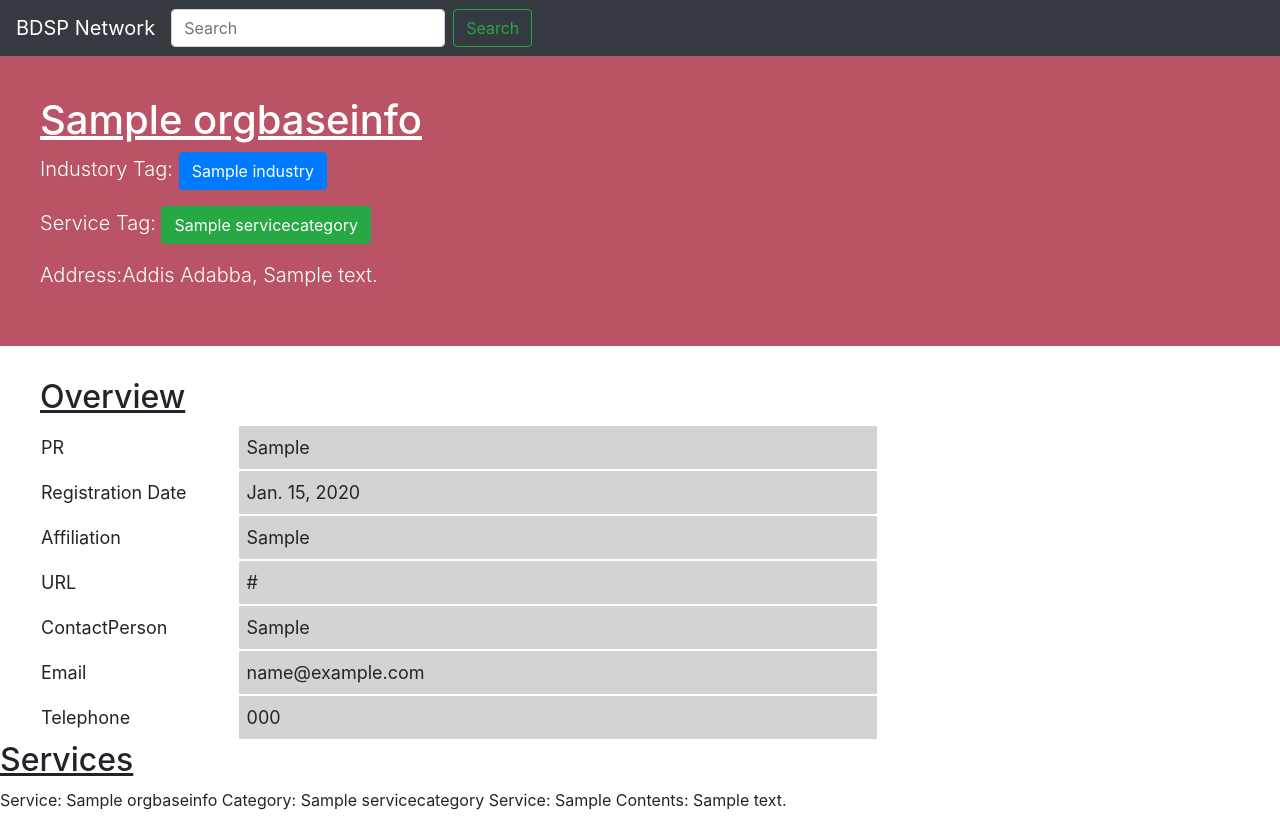
After one commit to ShintaG3/bdsp, a Django app: a page that uses templates/base/navbar.html in a window 1280 px wide. The commit adds this page. Run offline with Django 3.2, Linux system fonts and the light colour scheme; tables that the repository leaves empty hold one stand-in row (values such as "Sample post"); some libraries are stand-ins or nearby versions.

Commit message:
Getting closer

```diff
--- /dev/null
+++ b/index/static/details.css
@@ -0,0 +1,37 @@
+h1{
+  text-decoration: underline;
+}
+
+.container{
+  margin: 0px;
+  padding: 0px;
+}
+
+.jumbotron{
+  color: #fff;
+  width: 100vw;
+  padding:40px;
+  background-color: #bb5367;
+}
+h2{
+  text-decoration: underline;
+}
+main{
+  margin-left: 40px;
+}
+table{
+  font-size: Large;
+}
+td{
+  padding-right: 50px;
+}
+tr{
+
+}
+.tableright{
+  background-color: lightgrey;
+  border: 2px solid #fff;
+  min-width:50vw;
+  padding: 8px;
+  border-radius: 5px;
+}
--- a/index/static/search.css
+++ b/index/static/search.css
@@ -12,8 +12,7 @@ div {
 }
 
 fieldset {
-  background: cyan;
-  border: 5px solid blue;
+  border: 3px solid blue;
   margin-bottom: 20px;
   max-width: 100vw;
 }
@@ -24,6 +23,7 @@ legend {
   width: auto;
   padding: 5px;
 }
+
 .search_category{
 
 }
--- /dev/null
+++ b/index/templates/index/details.html
@@ -0,0 +1,51 @@
+{% extends 'base.html' %}
+{% block style %}
+{% load static %}
+<link rel="stylesheet" href="{% static 'details.css' %}" type="text/css" />
+{% endblock %}
+{% block content %}
+<div class="jumbotron jumbotron-fluid">
+  <div class="container">
+    <h1>{{ org.Name }}</h1>
+    <p class="lead">Industory Tag: <a class="btn btn-primary" href="#" role="button">{{ org.Industry }}</a></p>
+    <p class="lead">Service Tag:
+      {% for service in org.ServiceCategory.all %}
+      <span class="btn btn-success"">{{ service.Name }}</span>
+      {% endfor %}
+    </p>
+    <p class="lead">Address:{{ org.Region }}, {{ org.Address }}</p>
+  </div>
+</div>
+<main>
+
+<h2>Overview</h2>
+
+<table>
+  <tr>
+    <td>PR</td><td class="tableright">{{ org.PR }}</td>
+  </tr>
+  <tr>
+    <td>Registration Date</td><td class="tableright">{{ org.RegistrationDate }}</td>
+  </tr>
+  <tr>
+    <td>Affiliation</td><td class="tableright">{{ org.Affiliation }}</td>
+  </tr>
+  <tr>
+    <td>URL</td><td class="tableright">{{ org.Url }}</td>
+  </tr>
+  <tr>
+    <td>ContactPerson</td><td class="tableright">{{ org.ContactPerson }}</td>
+  </tr>
+  <tr>
+    <td>Email</td><td class="tableright">{{ org.Email }}</td>
+  </tr>
+  <tr>
+    <td>Telephone</td><td class="tableright">{{ org.Telephone }}</td>
+  </tr>
+</table>
+</main>
+<h2>Services</h2>
+{% for service in services %}
+<p>Service: {{ service.OrgName }} Category: {{ service.ServiceCategory }} Service: {{ service.Service }} Contents: {{ service.Contents }}</p>
+{% endfor %}
+{% endblock %}
--- a/index/templates/index/index.html
+++ b/index/templates/index/index.html
@@ -5,7 +5,7 @@
 {% endblock %}
 
 {% block content %}
-<form class="" action="" method="post">
+<form class="" action="{% url 'list' %}" method="post">
   {% csrf_token %}
   <fieldset>
   <legend>Region</legend>
@@ -42,7 +42,7 @@
     <label for="allservices">all</label>
   </div>
   </fieldset>
-    <input type="submit" name="" value="Submit">
+    <input type="submit" name="" value="Search" class="btn" style="background-color:lightblue;">
 </form>
 
 
--- a/index/urls.py
+++ b/index/urls.py
@@ -3,7 +3,6 @@ from . import views
 
 urlpatterns = [
     path('', views.index, name="index"),
-    path('organization/', views.organization, name='organization'),
-    path('service/', views.service, name='service'),
-    path('detail/', views.detail, name='detail'),
+    path('list', views.list, name="list"),
+    path('details/<name>', views.details, name="details")
 ]
--- a/index/views.py
+++ b/index/views.py
@@ -1,22 +1,37 @@
 from django.shortcuts import render
 from django.http import HttpResponse
-from .models import Industry, ServiceCategory, Region_data, OrgBaseInfo
+from .models import Industry, ServiceCategory, Region_data, OrgBaseInfo, Service
 
 def index (request):
+    regiondata = Region_data
+    regions = []
+    for region in regiondata:
+        regions.append({'name':region[0], 'value':region[1]})
+    context = {
+        'industries': Industry.objects.all(),
+        'services': ServiceCategory.objects.all(),
+        'regions': regions
+    }
+    return render(request, 'index/index.html', context=context)
 
+def list (request):
     if request.method == 'POST':
         regions = request.POST.getlist('region')
         print(regions)
         industries = request.POST.getlist('industry')
         services = request.POST.getlist('service')
-        # Send all the data if any all is selected
+    # Send all the data if any all is selected
         if "allregion" in regions or "allindustries" in industries or "allservices" in services:
             query_result = OrgBaseInfo.objects.all()
-            print(query_result)
-            return HttpResponse(query_result)
+            context = {
+                'query_result': query_result
+            }
+    # Send empty if nothin selected
         if len(regions)==0 and len(industries)==0 and len(services)==0:
-            return HttpResponse('No result')
-        #chaining the  input data for querying
+            context = {
+            }
+            return render(request, 'index/list.html', context=context)
+    #chaining the  input data for querying
         if len(regions) == 0:
             for region in Region_data:
                 regions.append(region[0])
@@ -31,25 +46,29 @@ def index (request):
             for service in allservices:
                 services.append(service.Name)
             print('no service')
-        query_result = OrgBaseInfo.objects.filter(Region__in=regions, Industry__Name__in=industries, ServiceCategory__Name__in=services).distinct()
-        print(query_result)
-        return HttpResponse(query_result)
-    regiondata = Region_data
-    regions = []
-    for region in regiondata:
-        regions.append({'name':region[0], 'value':region[1]})
+            query_result = OrgBaseInfo.objects.filter(
+                Region__in=regions, Industry__Name__in=industries, ServiceCategory__Name__in=services).distinct()
+        context = {
+            'query_result': query_result
+        }
+        return render(request, 'index/list.html', context=context)
+    query_result = OrgBaseInfo.objects.all()
     context = {
-        'industries': Industry.objects.all(),
-        'services': ServiceCategory.objects.all(),
-        'regions': regions
+        'query_result': query_result
+        }
+    return render(request, 'index/list.html', context=context)
+
+def details(request, name):
+    org = OrgBaseInfo.objects.get(Name=name)
+    region = org.Region
+    for r in Region_data:
+        if r[0] == region:
+            region = r[1]
+        org.Region = region
+    services = Service.objects.filter(OrgName=org)
+    print(services)
+    context={
+    'org': org,
+    'services': services
     }
-    return render(request, 'index/index.html', context=context)
-
-def organization (request):
-    return render(request, 'index/organization.html')
-
-def service (request):
-    return render(request, 'index/service.html')
-
-def detail (request):
-    return render(request, 'index/detail.html')
+    return render(request, 'index/details.html', context=context)
--- a/templates/base/navbar.html
+++ b/templates/base/navbar.html
@@ -5,28 +5,7 @@
   </button>
 
   <div class="collapse navbar-collapse" id="navbarSupportedContent">
-    <ul class="navbar-nav mr-auto">
-      <li class="nav-item active">
-        <a class="nav-link" href="#">Home <span class="sr-only">(current)</span></a>
-      </li>
-      <li class="nav-item">
-        <a class="nav-link" href="#">Link</a>
-      </li>
-      <li class="nav-item dropdown">
-        <a class="nav-link dropdown-toggle" href="#" id="navbarDropdown" role="button" data-toggle="dropdown" aria-haspopup="true" aria-expanded="false">
-          Dropdown
-        </a>
-        <div class="dropdown-menu" aria-labelledby="navbarDropdown">
-          <a class="dropdown-item" href="#">Action</a>
-          <a class="dropdown-item" href="#">Another action</a>
-          <div class="dropdown-divider"></div>
-          <a class="dropdown-item" href="#">Something else here</a>
-        </div>
-      </li>
-      <li class="nav-item">
-        <a class="nav-link disabled" href="#" tabindex="-1" aria-disabled="true">Disabled</a>
-      </li>
-    </ul>
+
     <form class="form-inline my-2 my-lg-0">
       <input class="form-control mr-sm-2" type="search" placeholder="Search" aria-label="Search">
       <button class="btn btn-outline-success my-2 my-sm-0" type="submit">Search</button>
```
Also changed, not shown: index/static/list.css (added, +33 -0 lines), index/templates/index/detail.html (deleted, +0 -47 lines), index/templates/index/list.html (added, +31 -0 lines).
